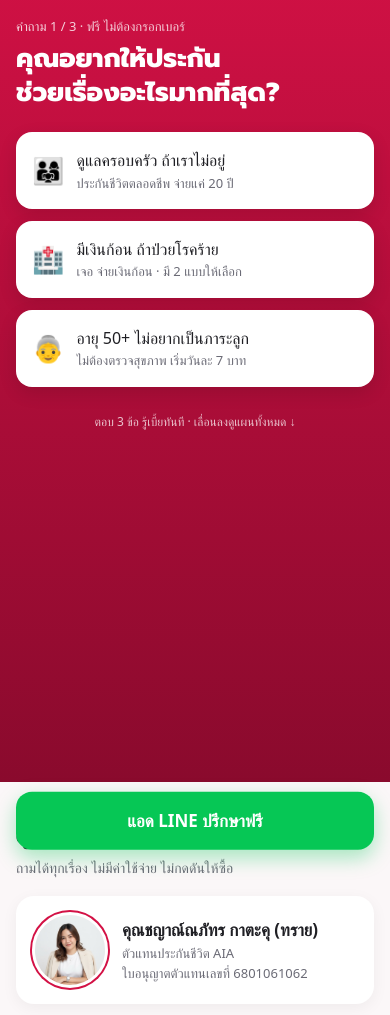
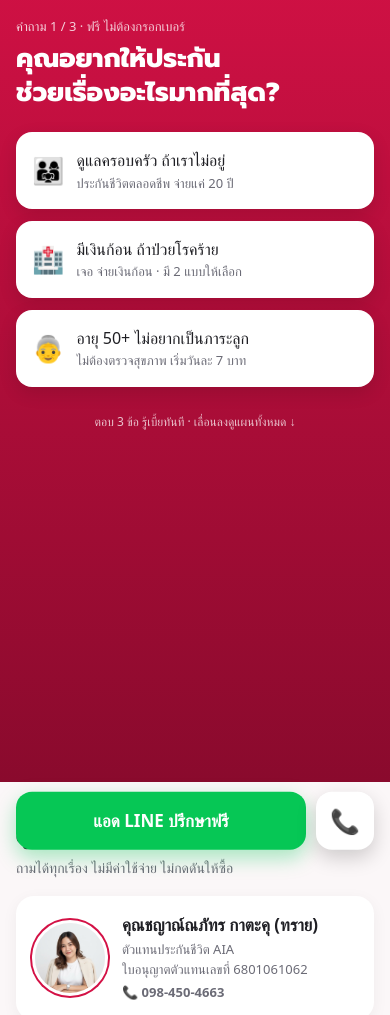
Before and after one commit to chayanaphat/chayanaphat.github.io, a plain HTML site: page site/index.html in a window 390 px wide. Shown: the part 62-1077 px from the top of the page. Drawn offline with Linux system fonts and the light colour scheme; a web font is replaced by a local one.

Commit message:
Add agent phone number with call buttons
Co-Authored-By: Claude Opus 5.5 <noreply@anthropic.com>

```diff
--- a/site/index.html
+++ b/site/index.html
@@ -105,6 +105,12 @@
   .tag{display:inline-block;font-size:12px;font-weight:700;color:var(--red);background:var(--red-soft);padding:3px 10px;border-radius:999px;margin-bottom:6px}
   .btn-line{display:flex;align-items:center;justify-content:center;gap:8px;width:100%;padding:16px;border-radius:16px;background:var(--line);color:#fff;font-size:17px;font-weight:700;text-decoration:none;margin-top:14px;box-shadow:0 8px 20px rgba(6,199,85,.35)}
   .btn-line svg{width:24px;height:24px}
+  .call-link{display:block;text-align:center;margin-top:12px;font-size:15px;font-weight:600;color:#fff;text-decoration:none}
+  .btn-call{display:flex;align-items:center;justify-content:center;gap:8px;width:100%;padding:14px;border-radius:16px;background:#fff;color:var(--red);font-size:16px;font-weight:700;text-decoration:none;margin-top:10px}
+  .agent .tel{display:inline-block;margin-top:2px;color:var(--red);font-weight:600;text-decoration:none}
+  .fab{display:flex;gap:10px}
+  .fab .btn-line{flex:1}
+  .fab-call{flex:none;width:58px;border-radius:16px;background:#fff;display:grid;place-items:center;font-size:24px;text-decoration:none;box-shadow:0 8px 20px rgba(0,0,0,.18)}
   .redo{display:block;margin:12px auto 0;font-size:14px;opacity:.85;text-decoration:underline}
   .fine{font-size:11.5px;opacity:.75;margin-top:14px;line-height:1.5}
   .scroll-hint{text-align:center;font-size:12px;opacity:.75;margin-top:14px}
@@ -218,6 +224,7 @@
           <svg viewBox="0 0 24 24" fill="currentColor" aria-hidden="true"><path d="M12 2C6.48 2 2 5.64 2 10.12c0 4.01 3.56 7.37 8.37 8.01.33.07.77.22.88.5.1.25.07.65.03.9l-.14.86c-.04.25-.2.99.87.54 1.07-.45 5.76-3.39 7.86-5.81C21.33 13.53 22 11.9 22 10.12 22 5.64 17.52 2 12 2z"/></svg>
           <span id="lineLabel">แอด LINE รับใบเสนอราคาจริง</span>
         </a>
+        <a class="call-link" data-tel href="#">📞 หรือโทร <span data-phone></span></a>
         <button class="redo" id="redo">เริ่มใหม่ / ลองแผนอื่น</button>
         <p class="fine">*เบี้ยประกันเป็นการประมาณการจากตารางอัตราเบี้ยมาตรฐานรายปีของ AIA สำหรับผู้มีสุขภาพปกติ เบี้ยจริงขึ้นอยู่กับการพิจารณารับประกันภัยของบริษัท ผู้ขอเอาประกันภัยควรศึกษาและทำความเข้าใจเอกสารเสนอขายก่อนตัดสินใจ</p>
       </div>
@@ -235,6 +242,7 @@
           <div class="nm" data-agent-name></div>
           <div class="ds" id="agentTitle"></div>
           <div class="ds" id="agentLicense"></div>
+          <a class="ds tel" data-tel href="#">📞 <span data-phone></span></a>
         </div>
       </div>
       <div class="badges" id="agentBadges"></div>
@@ -313,6 +321,7 @@
         <h2>ยังไม่แน่ใจว่าแผนไหนเหมาะ?</h2>
         <p style="font-size:14px;opacity:.9;margin-top:6px">ทักมาคุยก่อนได้ ช่วยจัดแผนตามงบให้ฟรี</p>
         <a class="btn-line" href="#" data-line><span>แอด LINE ปรึกษาฟรี</span></a>
+        <a class="btn-call" data-tel href="#">📞 โทร <span data-phone></span></a>
         <div class="qr">
           <img src="qr.png" alt="QR Code LINE @508crxxl" width="160" height="160">
           <p>หรือสแกน QR · LINE <b>@508crxxl</b></p>
@@ -329,7 +338,7 @@
   </div>
 </footer>
 
-<div class="fab" id="fab"><a class="btn-line" href="#" data-line><span>แอด LINE ปรึกษาฟรี</span></a></div>
+<div class="fab" id="fab"><a class="btn-line" href="#" data-line><span>แอด LINE ปรึกษาฟรี</span></a><a class="fab-call" data-tel href="#" aria-label="โทรหาตัวแทน">📞</a></div>
 <div class="toast" id="toast" role="status" aria-live="polite"></div>
 
 <script src="calc.js"></script>
@@ -346,6 +355,7 @@ const CONFIG = {
   // Without it, lineUrl is opened and the quote is copied to the clipboard instead.
   lineOA: '@508crxxl',
   lineUrl: 'https://lin.ee/PV6nBur',
+  phone: '098-450-4663',
 };
 // ==================================
 
@@ -362,6 +372,8 @@ $$('[data-agent-name]').forEach((el) => (el.textContent = CONFIG.agentName));
 $$('[data-agent-short]').forEach((el) => (el.textContent = CONFIG.agentShort));
 $('#agentTitle').textContent = CONFIG.agentTitle;
 $('#agentLicense').textContent = CONFIG.license;
+$$('[data-phone]').forEach((el) => (el.textContent = CONFIG.phone));
+$$('[data-tel]').forEach((el) => (el.href = 'tel:' + CONFIG.phone.replace(/\D/g, '')));
 $('#footLicense').textContent = CONFIG.license;
 if (CONFIG.photo) {
   $('#agentPhoto').src = CONFIG.photo; $('#agentPhoto').alt = CONFIG.agentName;
```
